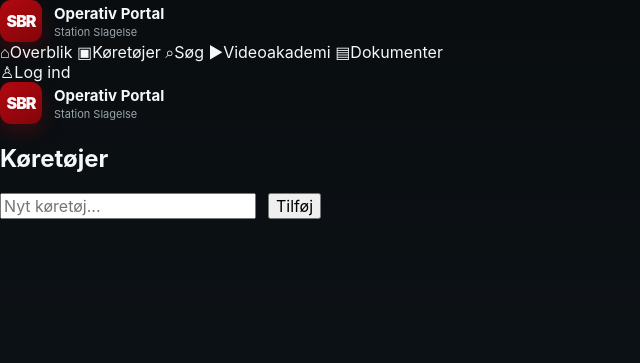
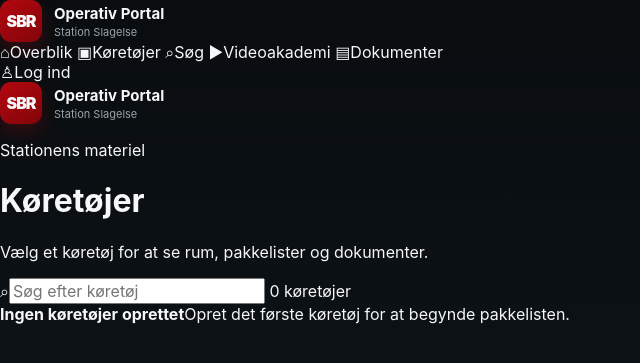
Before and after one commit to flr45/Pakkeliste_SBR, a FastAPI app: page /vehicles in a window 1280 px wide. Shown: the top 363 px of the page, without its empty margins (0-640 px from the left). Run offline with FastAPI, Linux system fonts and the light colour scheme; data that the repository does not hold is empty.

Commit message:
Add dedicated vehicle directory page

```diff
--- a/templates/vehicles.html
+++ b/templates/vehicles.html
@@ -1,20 +1,51 @@
 {% extends "base.html" %}
+{% block title %}Køretøjer · SBR Operativ Portal{% endblock %}
 {% block content %}
-<h2>Køretøjer</h2>
-<form method="post" action="/vehicles" class="row">
-  <input name="name" placeholder="Nyt køretøj..." required>
-  <button>Tilføj</button>
-</form>
-<div class="grid">
-  {% for v in vehicles %}
-  <div class="card">
-    <h3><a href="/vehicle/{{ v.id }}">{{ v.name }}</a></h3>
-    {% if logged %}
-    <form method="post" action="/vehicle/{{ v.id }}/delete" onsubmit="return confirm('Slette {{ v.name }}?');">
-      <button class="danger">Slet</button>
-    </form>
-    {% endif %}
+<header class="page-header">
+  <div>
+    <p class="kicker">Stationens materiel</p>
+    <h1>Køretøjer</h1>
+    <p class="lead">Vælg et køretøj for at se rum, pakkelister og dokumenter.</p>
   </div>
+  {% if logged %}<button class="primary-button" type="button" data-toggle="new-vehicle">Opret køretøj</button>{% endif %}
+</header>
+
+{% if logged %}
+<section id="new-vehicle" class="inline-create hidden">
+  <form method="post" action="/vehicles/new" class="create-form">
+    <div>
+      <label for="vehicle-name">Navn</label>
+      <input id="vehicle-name" name="name" placeholder="Eksempel: Sprøjte M2" required>
+    </div>
+    <div>
+      <label for="vehicle-description">Beskrivelse</label>
+      <input id="vehicle-description" name="description" placeholder="Kort funktion og anvendelse">
+    </div>
+    <button class="primary-button" type="submit">Opret</button>
+  </form>
+</section>
+{% endif %}
+
+<section class="toolbar">
+  <label class="search-field"><span>⌕</span><input id="vehicleFilter" type="search" placeholder="Søg efter køretøj" autocomplete="off"></label>
+  <span class="count-label">{{ vehicles|length }} køretøjer</span>
+</section>
+
+<div id="vehicleDirectory" class="vehicle-list">
+  {% for vehicle in vehicles %}
+    <a class="vehicle-row" href="/vehicle/{{ vehicle.id }}" data-search="{{ vehicle.name|lower }} {{ vehicle.description|lower }}">
+      <span class="vehicle-symbol">🚒</span>
+      <span class="vehicle-main">
+        <strong>{{ vehicle.name }}</strong>
+        <small>{{ vehicle.description or 'Ingen beskrivelse endnu' }}</small>
+      </span>
+      <span class="vehicle-meta"><b>{{ vehicle.place_count }}</b><small>rum</small></span>
+      <span class="vehicle-meta"><b>{{ vehicle.item_count }}</b><small>poster</small></span>
+      <span class="row-arrow">›</span>
+    </a>
+  {% else %}
+    <div class="empty-panel"><strong>Ingen køretøjer oprettet</strong><span>Opret det første køretøj for at begynde pakkelisten.</span></div>
   {% endfor %}
 </div>
+<p id="vehicleEmptySearch" class="empty-search hidden">Ingen køretøjer matcher søgningen.</p>
 {% endblock %}
```
